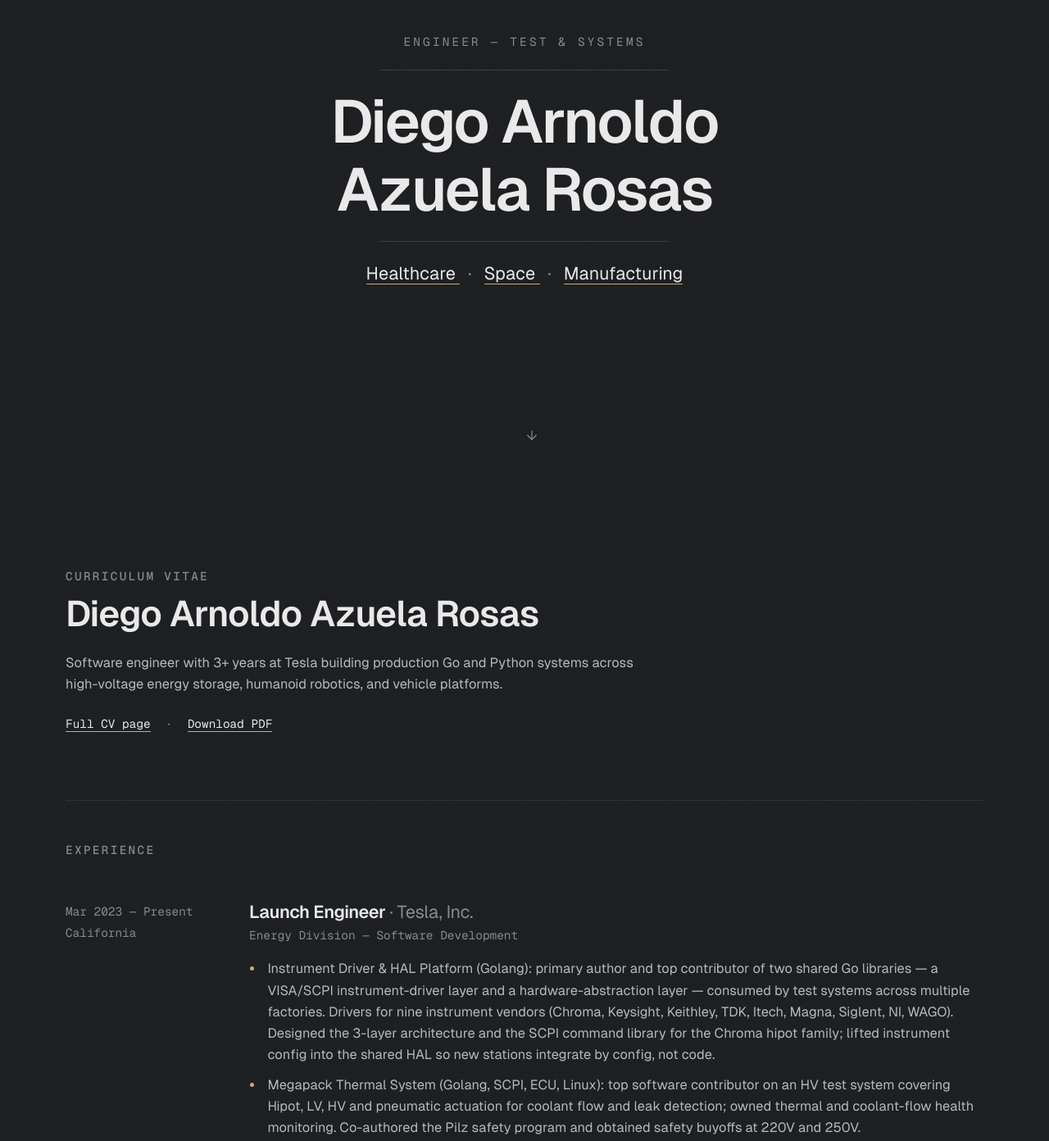
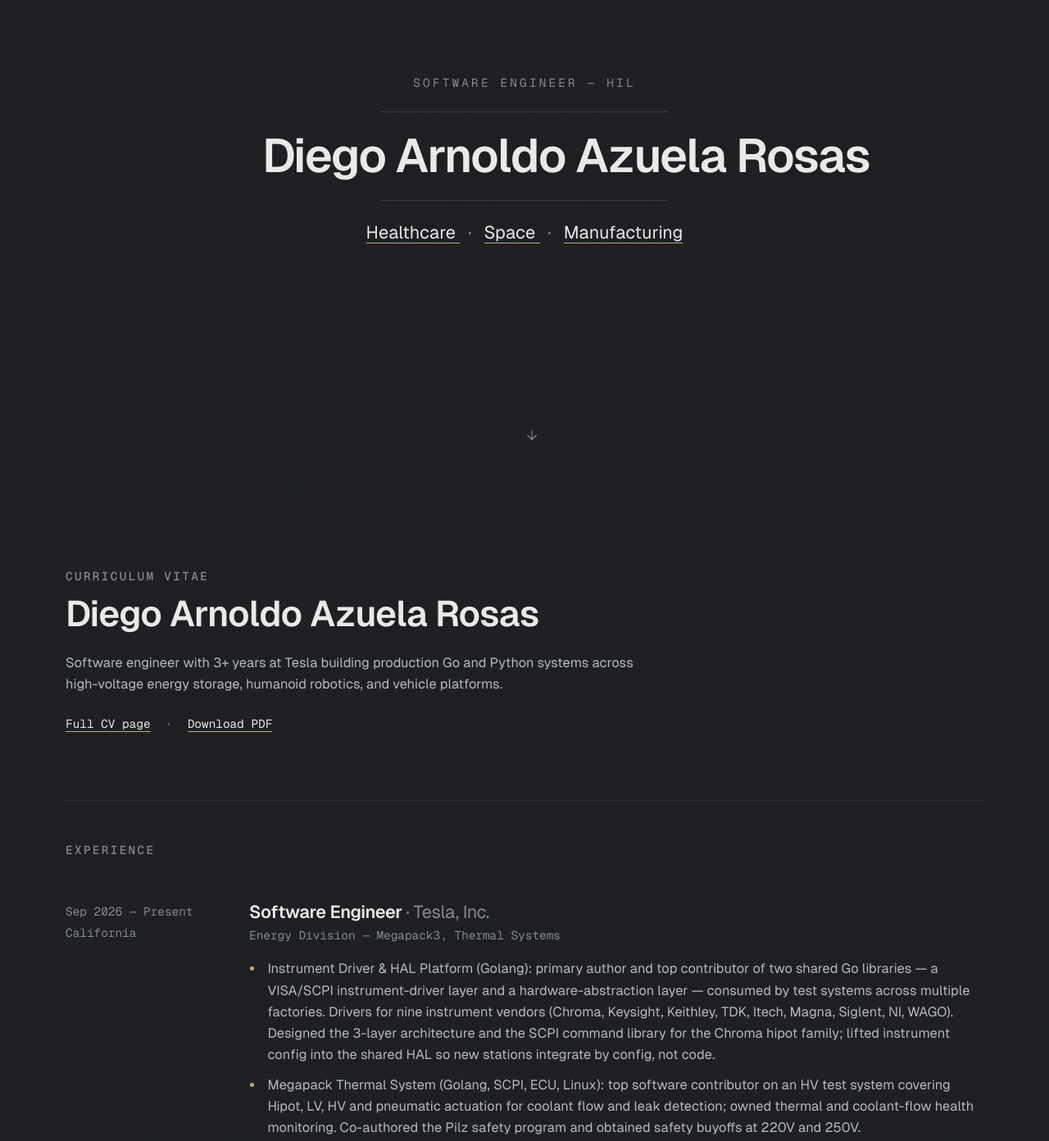
Before and after one commit to DiegoAzuela/DiegoAzuela.github.io, an Astro site in the folder site/: page / in a window 1280 px wide. Shown: the part 220-1612 px from the top of the page at 82% size. Built offline with nearby package versions, Linux system fonts and the light colour scheme; Astro itself is replaced by a stand-in of ours.

Commit message:
updating to SWE role

```diff
--- a/site/src/data/cv.ts
+++ b/site/src/data/cv.ts
@@ -13,13 +13,22 @@ export interface Role {
 export const experience: Role[] = [
   {
     org: 'Tesla, Inc.',
+    title: 'Software Engineer',
+    period: 'Sep 2026 — Present',
+    location: 'California',
+    group: 'Energy Division — Megapack3, Thermal Systems',
+    points: [
+      'Instrument Driver & HAL Platform (Golang): primary author and top contributor of two shared Go libraries — a VISA/SCPI instrument-driver layer and a hardware-abstraction layer — consumed by test systems across multiple factories. Drivers for nine instrument vendors (Chroma, Keysight, Keithley, TDK, Itech, Magna, Siglent, NI, WAGO). Designed the 3-layer architecture and the SCPI command library for the Chroma hipot family; lifted instrument config into the shared HAL so new stations integrate by config, not code.',
+      'Megapack Thermal System (Golang, SCPI, ECU, Linux): top software contributor on an HV test system covering Hipot, LV, HV and pneumatic actuation for coolant flow and leak detection; owned thermal and coolant-flow health monitoring. Co-authored the Pilz safety program and obtained safety buyoffs at 220V and 250V.',
+    ],
+  },
+  {
+    org: 'Tesla, Inc.',
     title: 'Launch Engineer',
-    period: 'Mar 2023 — Present',
+    period: 'Mar 2023 — Sep 2026',
     location: 'California',
     group: 'Energy Division — Software Development',
     points: [
-      'Instrument Driver & HAL Platform (Golang): primary author and top contributor of two shared Go libraries — a VISA/SCPI instrument-driver layer and a hardware-abstraction layer — consumed by test systems across multiple factories. Drivers for nine instrument vendors (Chroma, Keysight, Keithley, TDK, Itech, Magna, Siglent, NI, WAGO). Designed the 3-layer architecture and the SCPI command library for the Chroma hipot family; lifted instrument config into the shared HAL so new stations integrate by config, not code.',
-      'Megapack Thermal System (Golang, SCPI, ECU, Linux): top software contributor on an HV test system covering Hipot, LV, HV and pneumatic actuation for coolant flow and leak detection; owned thermal and coolant-flow health monitoring. Co-authored the Pilz safety program and obtained safety buyoffs at 220V and 250V.',
       'Safety Controller FVT (Golang, UDS, gRPC, CAN): co-maintainer of a functional verification tester built as a state-machine application fronting a gRPC/protobuf bridge to CAN and UDS services. Implemented the full ISO 14229 flashing sequence — security access, bootloader entry by ECU reset with tester-present, application download under a dedicated context, genealogy writes by DID. Median-of-N sampling with CAN-MUX-aligned timing to prevent aliasing.',
       'BMS Communication Station (Python, CAN): CAN-bus polling station catching broken BMS chain-communication faults invisible to existing end-of-line testers.',
       'Manufacturing Data & OEE Analytics (SQL, Power BI, Python): architected a PLC-to-SQL diagnostic pipeline across the HV converter testers; maintain a large SQL analytics library covering failure-mode analysis, SCADA availability and OEE.',
--- a/site/src/data/site.ts
+++ b/site/src/data/site.ts
@@ -1,7 +1,7 @@
 export const site = {
   name: 'Diego Arnoldo Azuela Rosas',
   fullName: 'Diego Arnoldo Azuela Rosas',
-  role: 'Engineer — Test & Systems',
+  role: 'Software Engineer — HIL',
   location: 'San Francisco, CA',
   email: 'diego.azuela@gmail.com',
   phone: '(209) 401-7675',
--- a/site/src/pages/index.astro
+++ b/site/src/pages/index.astro
@@ -75,7 +75,8 @@ import { summary } from '../data/cv.ts';
   }
   .hero__name {
     position: relative;
-    font-size: var(--step-4);
+    font-size: min(3.6rem, 5.5vw);
+    white-space: nowrap;
     font-weight: 600;
     letter-spacing: -0.03em;
     margin: 1.4rem 0;
```
Also changed, not shown: site/src/data/work.ts (+7 -2 lines).
